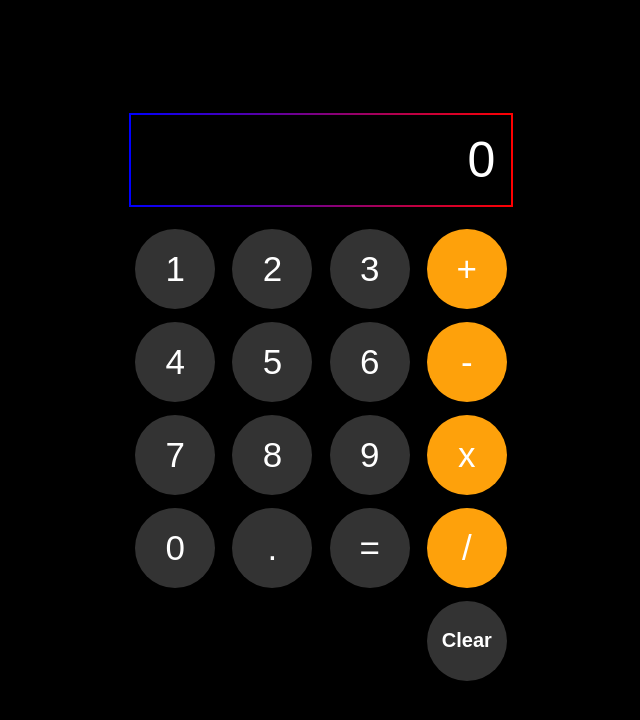
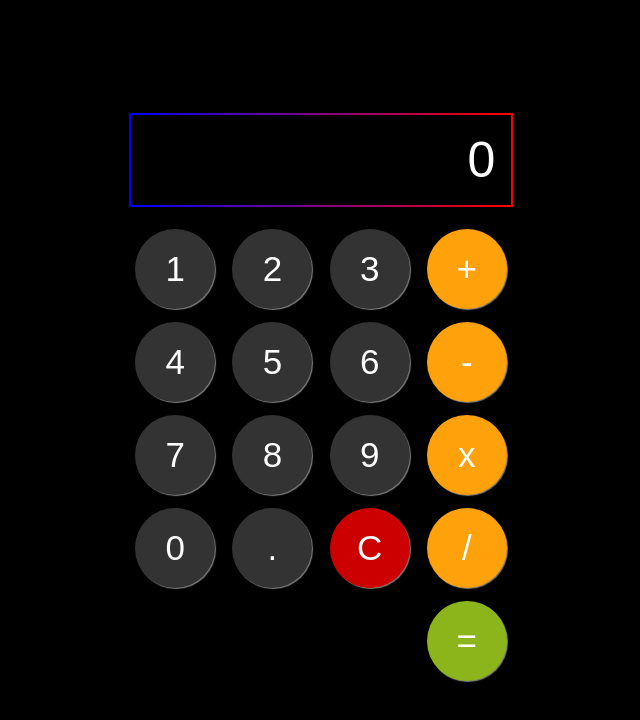
Before and after one commit to Hamish404/Calculator-App, a plain HTML site: page CalculatorFinal.html in a window 1280 px wide. Shown: the whole page, without its empty margins (319-959 px from the left). Drawn offline with Linux system fonts and the light colour scheme.

Commit message:
Fix floating-point bug, make changes to format and styles

```diff
--- a/CalculatorFinal.html
+++ b/CalculatorFinal.html
@@ -86,21 +86,6 @@
                     updateCalculation('.');
                   ">.</button>
 
-                  <button class="grey-button" onclick="
-                    calculation = eval(calculation);
-
-                    displayCalculation();
-
-                    localStorage.setItem('calculation', calculation);
-                  ">=</button>
-
-                  <button class="orange-button" onclick="
-                    updateCalculation(' / ');
-                  ">/</button>
-
-                </p>
-                <p class="clear">
-
                   <button class="grey-button clear-button" onclick="
                     calculation = '';
 
@@ -108,7 +93,23 @@
                     display0();
 
                     localStorage.setItem('calculation', calculation);
-                  ">Clear</button>
+                  ">C</button>
+
+                  <button class="orange-button" onclick="
+                    updateCalculation(' / ');
+                  ">/</button>
+
+                </p>
+                <p class="equals">
+
+                  <button class="grey-button green-button" onclick="
+                    let result = eval(calculation);
+                    calculation = (result % 1 !== 0) ? result.toFixed(2) : result
+
+                    displayCalculation();
+
+                    localStorage.setItem('calculation', calculation);
+                  ">=</button>
 
                 </p>
               </div>
--- a/styles/CalculatorFinal.css
+++ b/styles/CalculatorFinal.css
@@ -1,6 +1,7 @@
 * {
   margin: 0;
   padding: 0;
+  border: 0;
   box-sizing: border-box;
 }
 
@@ -21,7 +22,6 @@ body {
   justify-content: flex-end;
   border: 2px solid;
   border-image: linear-gradient(to right, blue, purple, red) 1;
-  border-radius: 1rem;
   padding: 1rem 0;
   margin-bottom: 1rem;
 }
@@ -40,6 +40,7 @@ button {
   color: white;
   cursor: pointer;
   margin: 0.4rem;
+  box-shadow: 1px 1px 1px 0px rgba(255, 255, 255, 0.5);
 }
 
 .orange-button {
@@ -60,17 +61,26 @@ button {
   background-color: hsl(0, 0%, 30%);
 }
 
-.clear-button {
-  font-size: 20px;
-  font-weight: bold;
+.green-button {
+  background-color: hsl(76, 73%, 41%);
   transition: background-color 0.3s ease;
 }
 
-.clear-button:hover {
+.green-button:hover {
+  background-color: hsl(76, 73%, 51%);
+}
+
+.clear-button {
+  font-size: 35px;
+  transition: background-color 0.3s ease;
   background-color: hsl(0, 100%, 40%);
 }
 
-.clear {
+.clear-button:hover {
+  background-color: hsl(0, 100%, 50%);
+}
+
+.equals {
   display: flex;
   justify-content: flex-end;
 }
```
Also changed, not shown: 1 other file.
